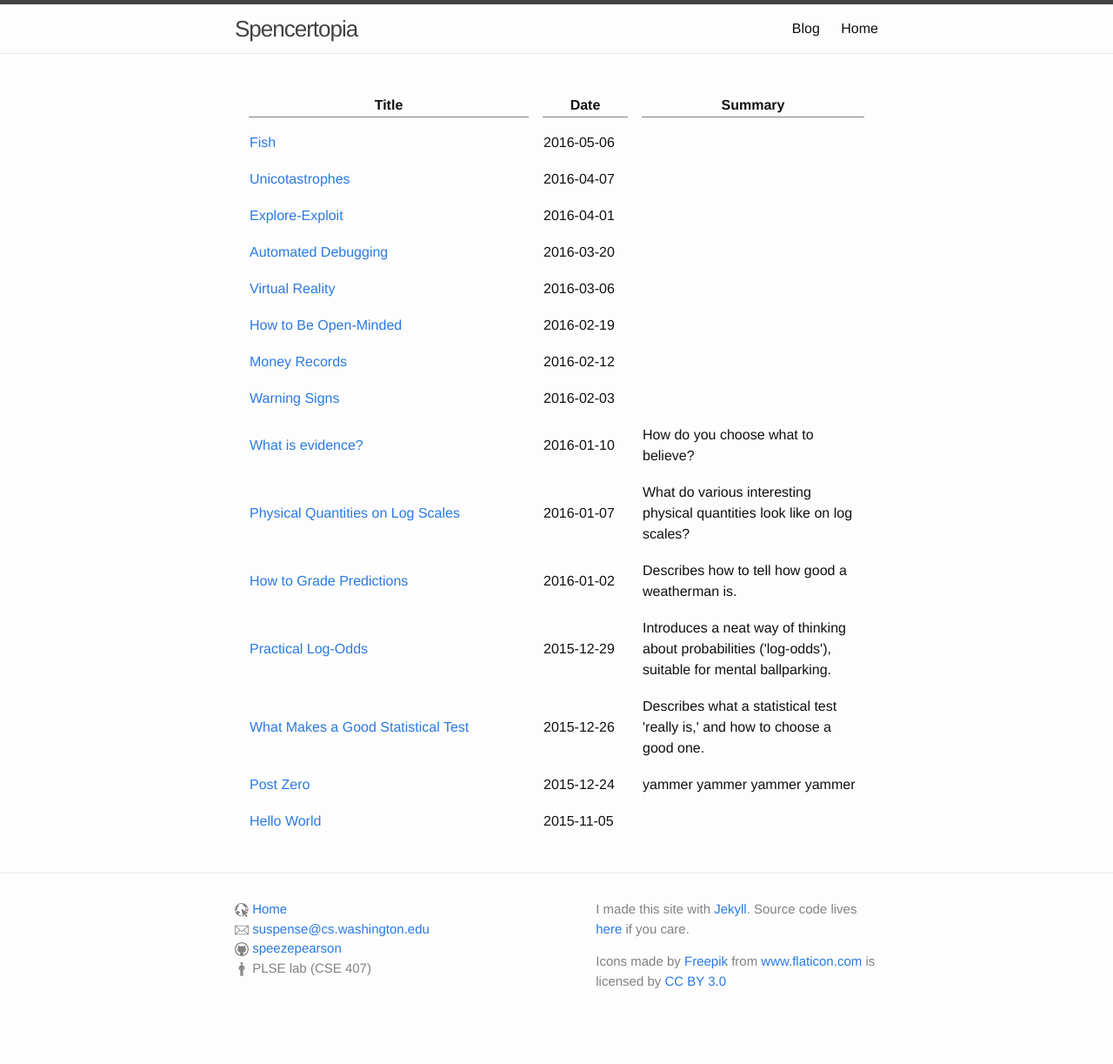
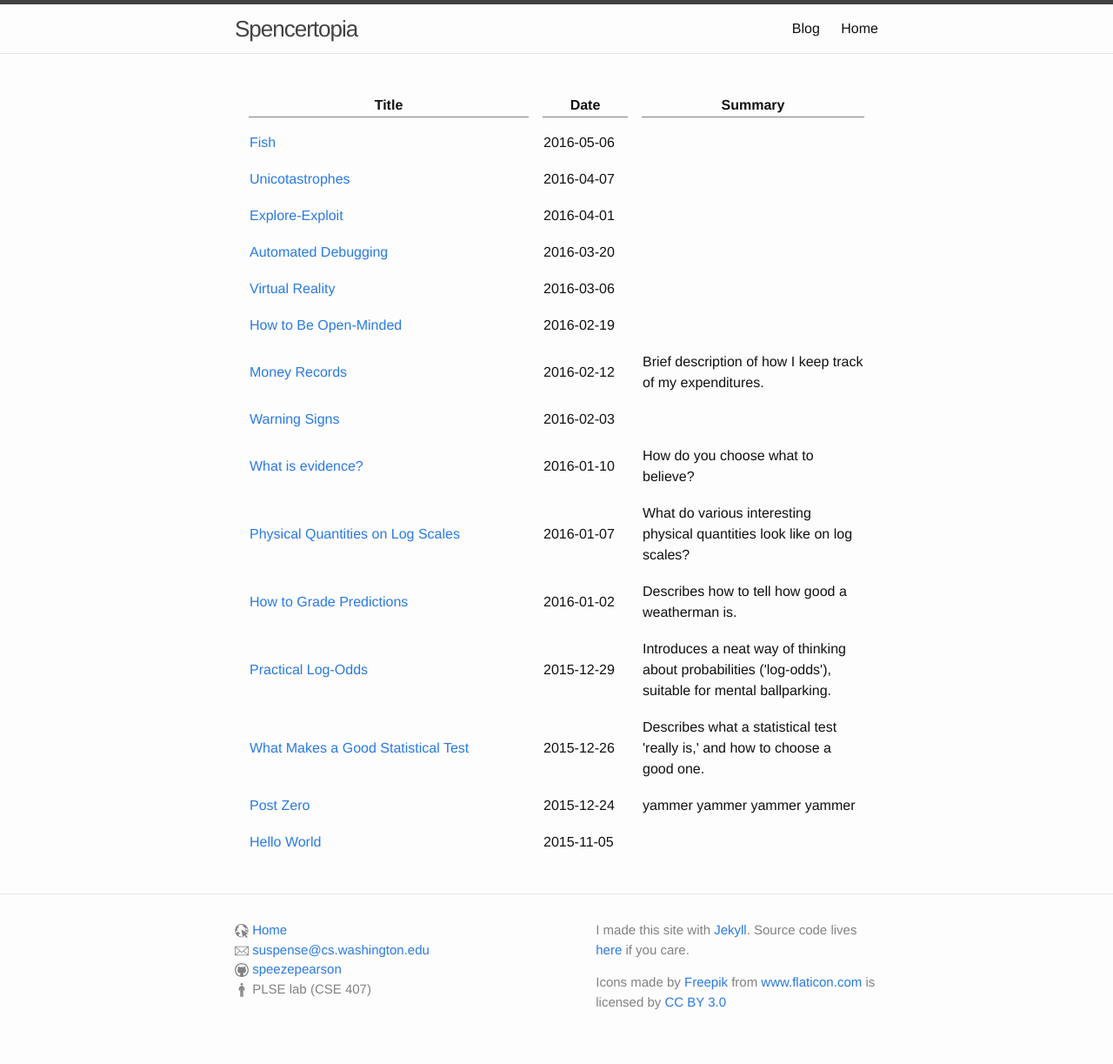
Before and after one commit to speezepearson/speezepearson.github.io, a Jekyll site: the page built from blog/archive.html, in a window 1280 px wide. Shown: the whole page at 87% size. Built offline with Jekyll 4.4.1, drawn with Linux system fonts in a browser that asks for light colours; before the commit the page ends 1199 px from its top, so only the background shows below that.

```diff
--- a/_posts/2016-02-12-money-records.markdown
+++ b/_posts/2016-02-12-money-records.markdown
@@ -2,6 +2,8 @@
 layout: post
 title:  "Money Records"
 date:   2016-02-12 12:00:00 -0800
+categories: projects
+summary: "Brief description of how I keep track of my expenditures."
 ---
 
 About two years ago, I started keeping really good records of all of my finances. Whenever I got money, or spent money, I recorded the transaction in this file, with an amount, a date, a note of how I paid (cash, credit/debit card), and fancy hierarchical tags -- really thorough records. It worked for a couple weeks until I stopped doing it, because taking thirty seconds to figure out the exact right set of tags for a transaction is just *really a pain*.
--- a/_posts/2016-04-01-explore-exploit.markdown
+++ b/_posts/2016-04-01-explore-exploit.markdown
@@ -2,6 +2,7 @@
 layout: post
 title:  "Explore-Exploit"
 date:   2016-04-01 12:00:00 -0800
+categories: philosophy
 ---
 
 You're looking for a boyfriend. You find one! He makes you happy. Maybe a different one would make you happier. You haven't dated around enough to know.
--- a/_posts/2016-04-07-unicotastrophes.markdown
+++ b/_posts/2016-04-07-unicotastrophes.markdown
@@ -2,6 +2,7 @@
 layout: post
 title:  "Unicotastrophes"
 date:   2016-04-07 12:00:00 -0800
+categories: compsci
 ---
 
 Unicode is a worldwide standard for mapping symbols (e.g. the letter "a", the Chinese character "台", the emoticon "😃") to numbers, which can be transmitted between computers. This is good because it facilitates cross-culture communication: if the Cyrillic alphabet and the Latin alphabet didn't have a shared encoding standard, it would be impossible for anybody to write you an email that begins:
--- a/_posts/2016-05-06-fish.markdown
+++ b/_posts/2016-05-06-fish.markdown
@@ -2,6 +2,7 @@
 layout: post
 title:  "Fish"
 date:   2016-05-06 12:00:00 -0800
+categories: compsci
 ---
 
 At the risk of becoming enormously smug, I decided to try a new shell. It's called Fish (the Friendly Interactive Shell); it was developed in 2005, and its tagline is, "Finally, a command line shell for the '90s."
```
